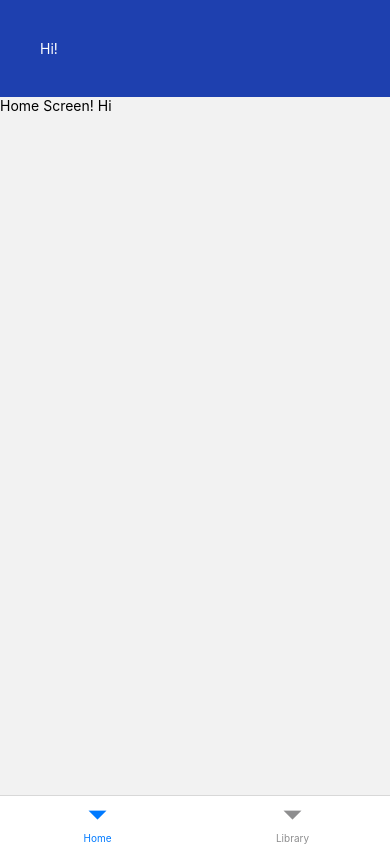
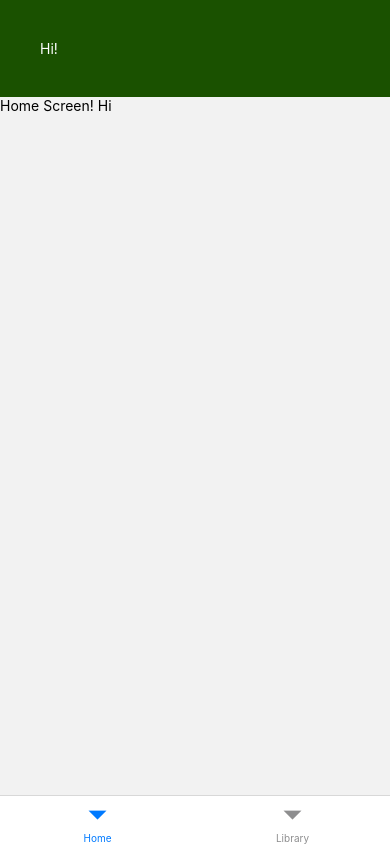
Before and after one commit to FindMyKorki/frontend, a React Native app: screen / in a window 390 px wide. Built offline with nearby package versions, Linux system fonts and the light colour scheme.

Commit message:
chore(tailwind): add custom theme colors

```diff
--- a/tailwind.config.js
+++ b/tailwind.config.js
@@ -9,7 +9,12 @@ module.exports = {
         'def-x': '1.5rem',
       },
       colors: {
-        primary: '#1E40AF',
+        primary: '#1A5100',
+        background: '#ffffff',
+        'background-alt': '#f1f1f1',
+        'text-dark': '#000000',
+        'text-medium': '#3d3d3d',
+        'text-light': '#424242',
       },
     },
   },
```
